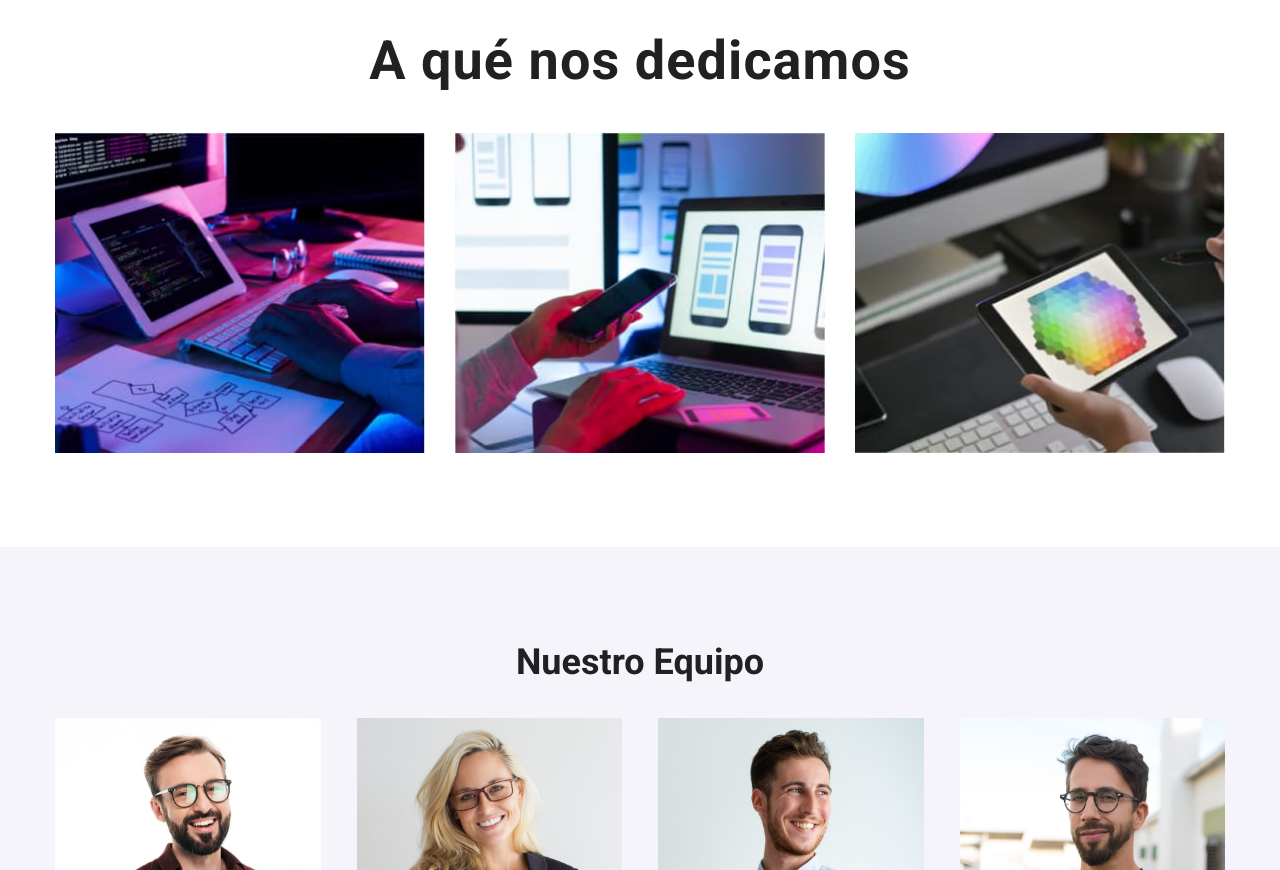
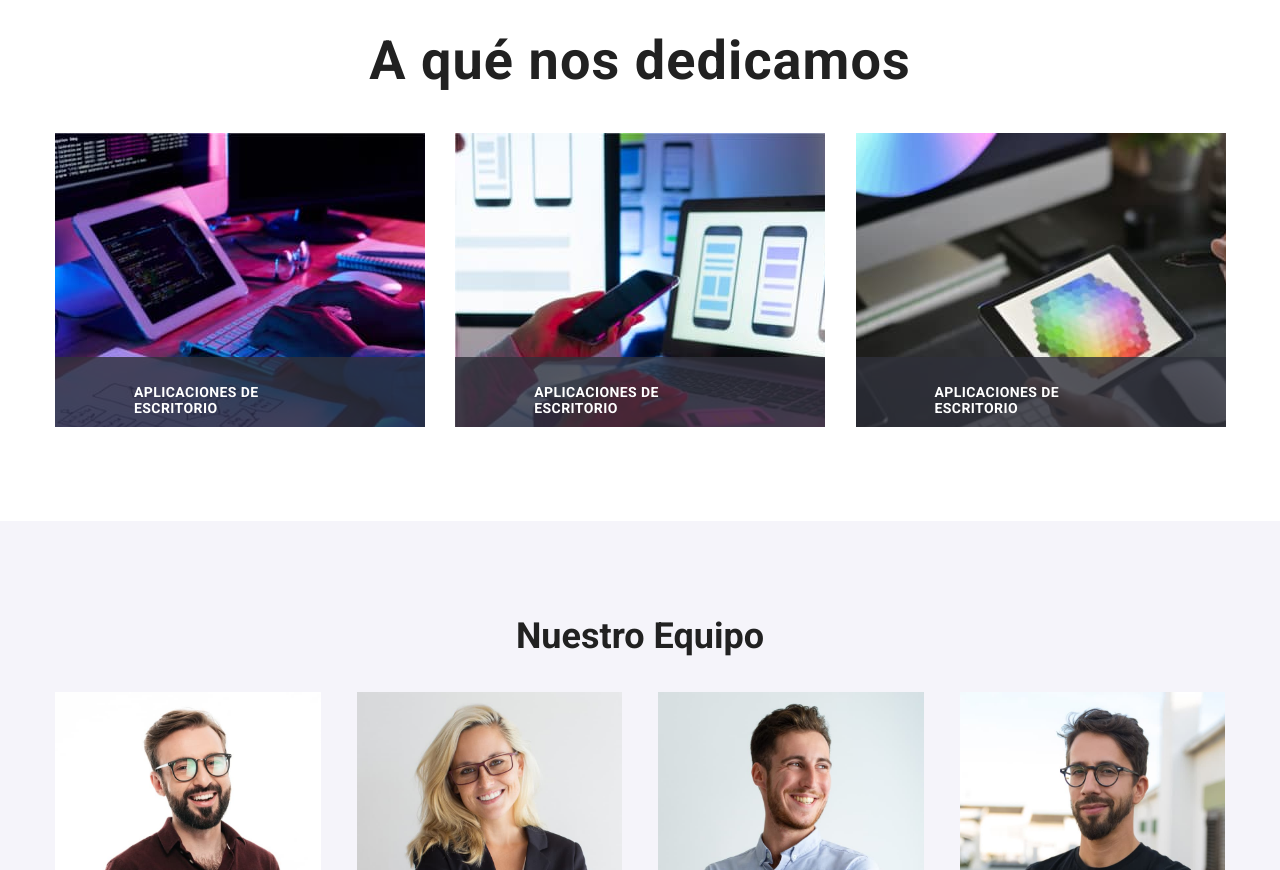
Before and after one commit to JohanFigueredo/goit-markup-hw-04, a plain HTML site: page index.html in a window 1280 px wide. Shown: the part 1120-1990 px from the top of the page. Drawn offline with nearby package versions, Linux system fonts and the light colour scheme.

Commit message:
Background Set

```diff
--- a/css/styles.css
+++ b/css/styles.css
@@ -88,7 +88,7 @@ img {
 .main-display {
   padding: 200px 0;
   background: #2f303a;
-  background-image: url('./images/banner.jpg');
+  background: url(/images/banner.jpg);
   background-size: cover;
   background-repeat: no-repeat;
 }
@@ -202,6 +202,36 @@ a:focus {
 .operations {
   padding: 0;
   gap: 30.26px;
+}
+
+.operation {
+  display: flex;
+  width: 370px;
+  height: 294px;
+}
+
+.keyboard {
+  background: url(/images/keyboard.jpg);
+}
+
+.laptop {
+  background: url(/images/laptop.jpg);
+}
+
+.tablet {
+  background: url(/images/tablet.jpg);
+}
+
+.inv-box {
+  margin-top: 224px;
+  background: rgba(47, 48, 58, 0.8);
+}
+
+.operation-caption {
+  font-size: 14px;
+  color: #ffffff;
+  padding: 27px 79px;
+  letter-spacing: 0.03em;
 }
 
 .operation-title {
--- a/index.html
+++ b/index.html
@@ -143,25 +143,25 @@
           </div>
           <ul class="operations flex">
             <li>
-              <img
-                class="operation keyboard"
-                src="./images/keyboard.jpg"
-                alt="Keyboard"
-              />
+              <div class="operation keyboard">
+                <div class="inv-box">
+                  <h3 class="operation-caption">APLICACIONES DE ESCRITORIO</H3>
+                </div>
+              </div>
             </li>
             <li>
-              <img
-                class="operation laptop"
-                src="./images/laptop.jpg"
-                alt="Laptop"
-              />
+              <div class="operation laptop">
+                <div class="inv-box">
+                  <h3 class="operation-caption">APLICACIONES DE ESCRITORIO</H3>
+                </div>
+              </div>
             </li>
             <li>
-              <img
-                class="operation tablet"
-                src="./images/tablet.jpg"
-                alt="Tablet"
-              />
+              <div class="operation tablet">
+                <div class="inv-box">
+                  <h3 class="operation-caption">APLICACIONES DE ESCRITORIO</H3>
+                </div>
+              </div>
             </li>
           </ul>
         </div>
```
